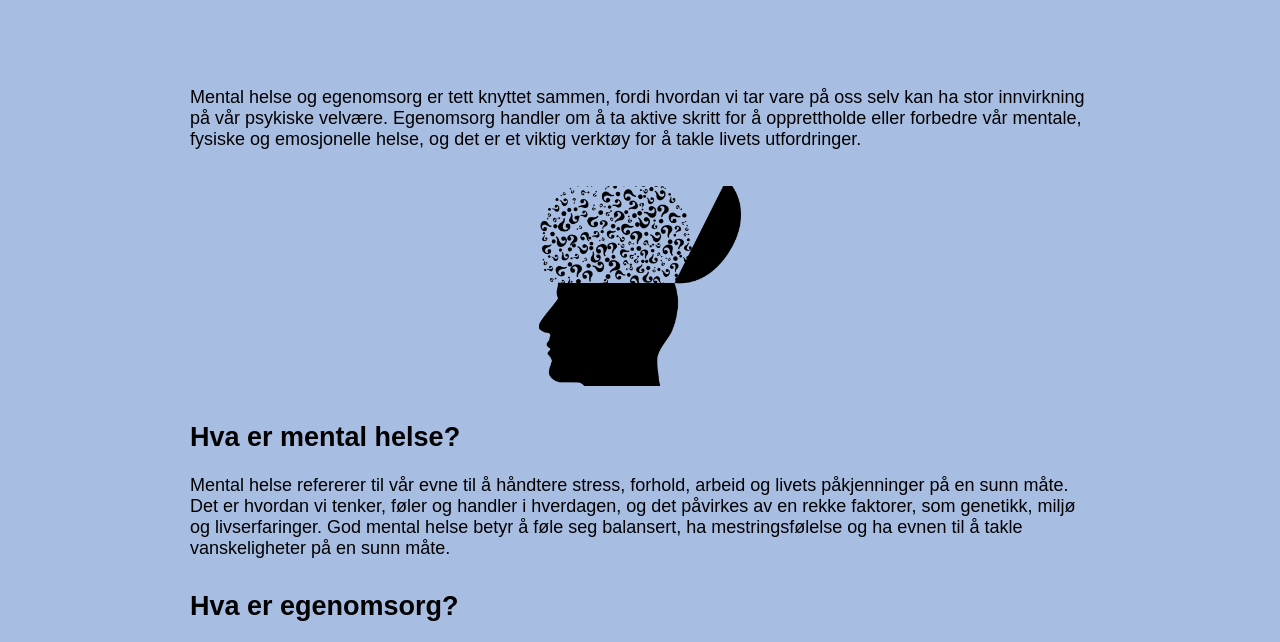
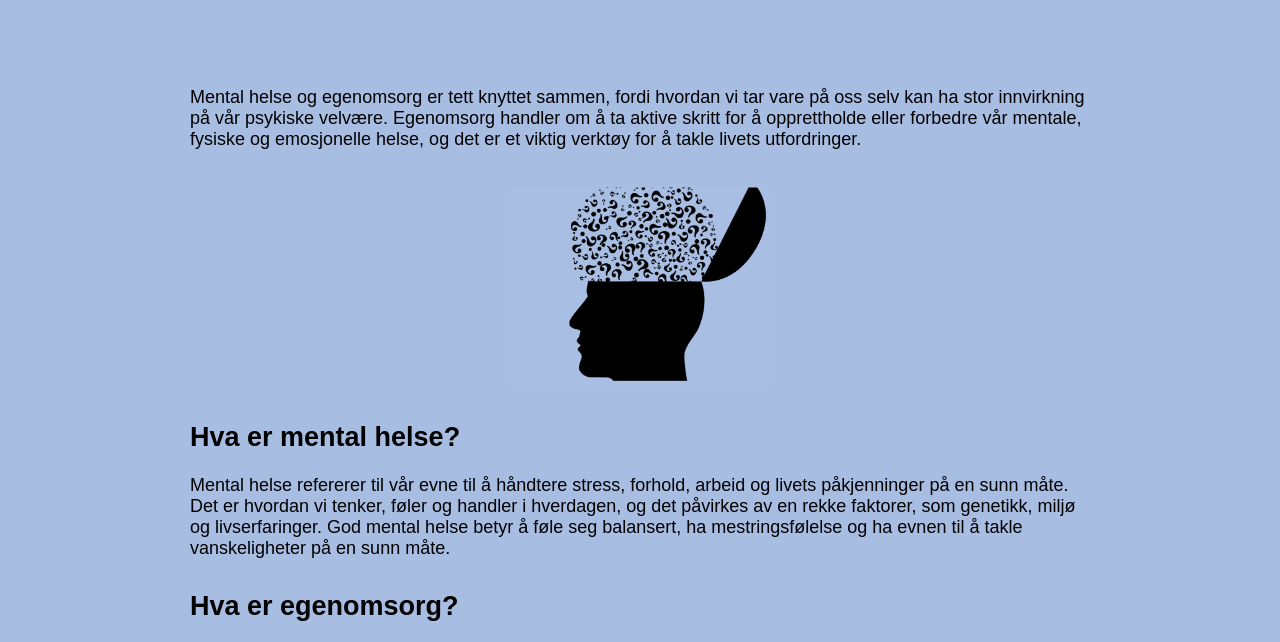
Before and after one commit to Havard0225/mental-helse, a plain HTML site: page index.html in a window 1280 px wide. Shown: the part 96-738 px from the top of the page. Drawn offline with Linux system fonts and the light colour scheme.

Commit message:
fiksing av bilde

```diff
--- a/index.html
+++ b/index.html
@@ -25,7 +25,7 @@
             <p>Mental helse og egenomsorg er tett knyttet sammen, fordi hvordan vi tar vare på oss selv kan ha stor innvirkning på vår psykiske velvære. Egenomsorg handler om å ta aktive skritt for å opprettholde eller forbedre vår mentale, fysiske og emosjonelle helse, og det er et viktig verktøy for å takle livets utfordringer.</p>
         </div>
 
-        <img class="home-img" src="/img/mental-health-cranium-head-stockpack-pixabay-e1585832347445.webp" alt="et hode med mangen spørsmålstenge kommene ut av topen">
+        <img class="home-img" src="/img/spørsmålshode.png" alt="et hode med mannge spørsmålstenge kommene ut av topen">
 
         <div class="container">
             <h2>Hva er mental helse?</h2>
--- a/style.css
+++ b/style.css
@@ -82,7 +82,6 @@ img {
 }
 
 .daily-col{
-    ;
     border-bottom: #1792d2 5px solid;
 }
 
```
Also changed, not shown: img/mental-health-cranium-head-stockpack-pixabay-e1585832347445.webp (deleted), img/spørsmålshode.png (added).
